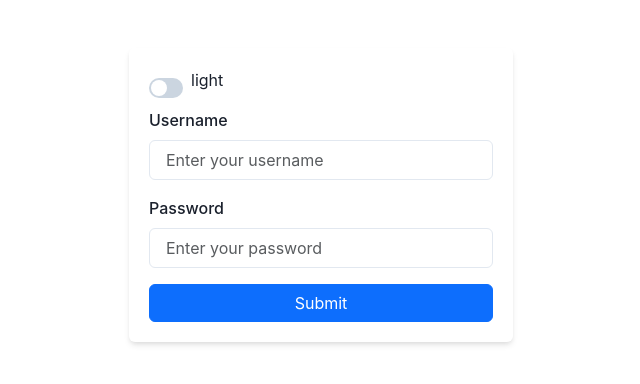
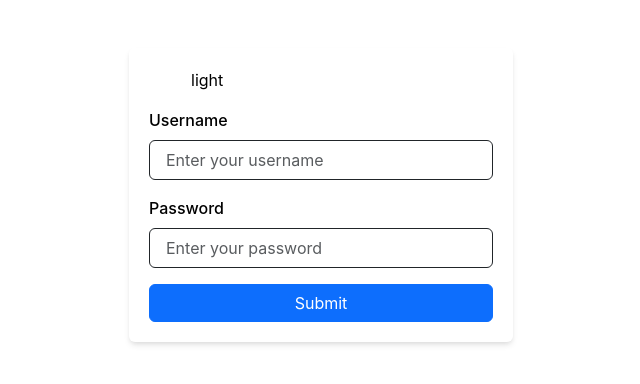
Before and after one commit to Rishi-0007/sih, a React (Vite) app: page / in a window 1280 px wide. Shown: the top 384 px of the page, without its empty margins (319-959 px from the left). Built offline with nearby package versions, Linux system fonts and the light colour scheme.

Commit message:
add darker theme

```diff
--- a/src/main.tsx
+++ b/src/main.tsx
@@ -5,10 +5,11 @@
 import "./index.css";
 import { RouterProvider } from "react-router-dom";
 import router from "./routes";
+import theme from "./theme";
 
 createRoot(document.getElementById("root")!).render(
   <StrictMode>
-    <ChakraProvider>
+    <ChakraProvider theme={theme}>
       <RouterProvider router={router} />
     </ChakraProvider>
   </StrictMode>
--- /dev/null
+++ b/src/theme.ts
@@ -0,0 +1,31 @@
+// theme.ts
+
+// 1. import `extendTheme` function
+import { extendTheme, type ThemeConfig } from "@chakra-ui/react";
+
+// 2. Add your color mode config
+const config: ThemeConfig = {
+  initialColorMode: "light",
+  useSystemColorMode: false,
+};
+
+// 3. extend the theme
+const theme = extendTheme({
+  config,
+  colors: {
+    gray: {
+      50: "f9f9f9",
+      100: "ededed",
+      200: "d3d3d3",
+      300: "b3b3b3",
+      400: "a0a0a0",
+      500: "898989",
+      600: "6c6c6c",
+      700: "202020",
+      800: "121212",
+      900: "111",
+    },
+  },
+});
+
+export default theme;
```
